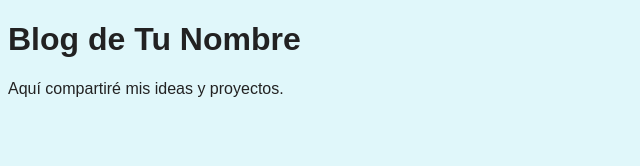
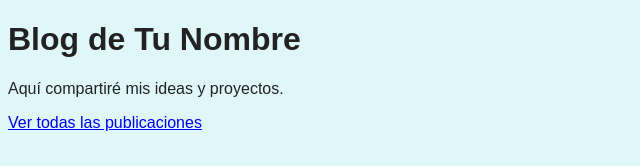
Before and after one commit to Jorge4523/my-personal-blog, a plain HTML site: page index.html in a window 1280 px wide. Shown: the whole page, without its empty margins (0-640 px from the left). Drawn offline with Linux system fonts and the light colour scheme.

Commit message:
feat: Crear página de archivo y enlazar desde la portada

```diff
--- a/index.html
+++ b/index.html
@@ -1 +1,2 @@
-<!DOCTYPE html><html lang="es"><head><meta charset="UTF-8"><title>Mi Blog Personal</title><link rel="stylesheet" href="style.css"></head><body><h1>Blog de Tu Nombre</h1><p>Aquí compartiré mis ideas y proyectos.</p></body></html>
+<!DOCTYPE html><html lang="es"><head><meta charset="UTF-8"><title>Mi Blog Personal</title><link rel="stylesheet" href="style.css"></head><body><h1>Blog de Tu Nombre</h1><p>Aquí compartiré mis ideas y proyectos.</p>
+<p><a href="archive.html">Ver todas las publicaciones</a></p></body></html>
```
Also changed, not shown: archive.html (added, +1 -0 lines).
